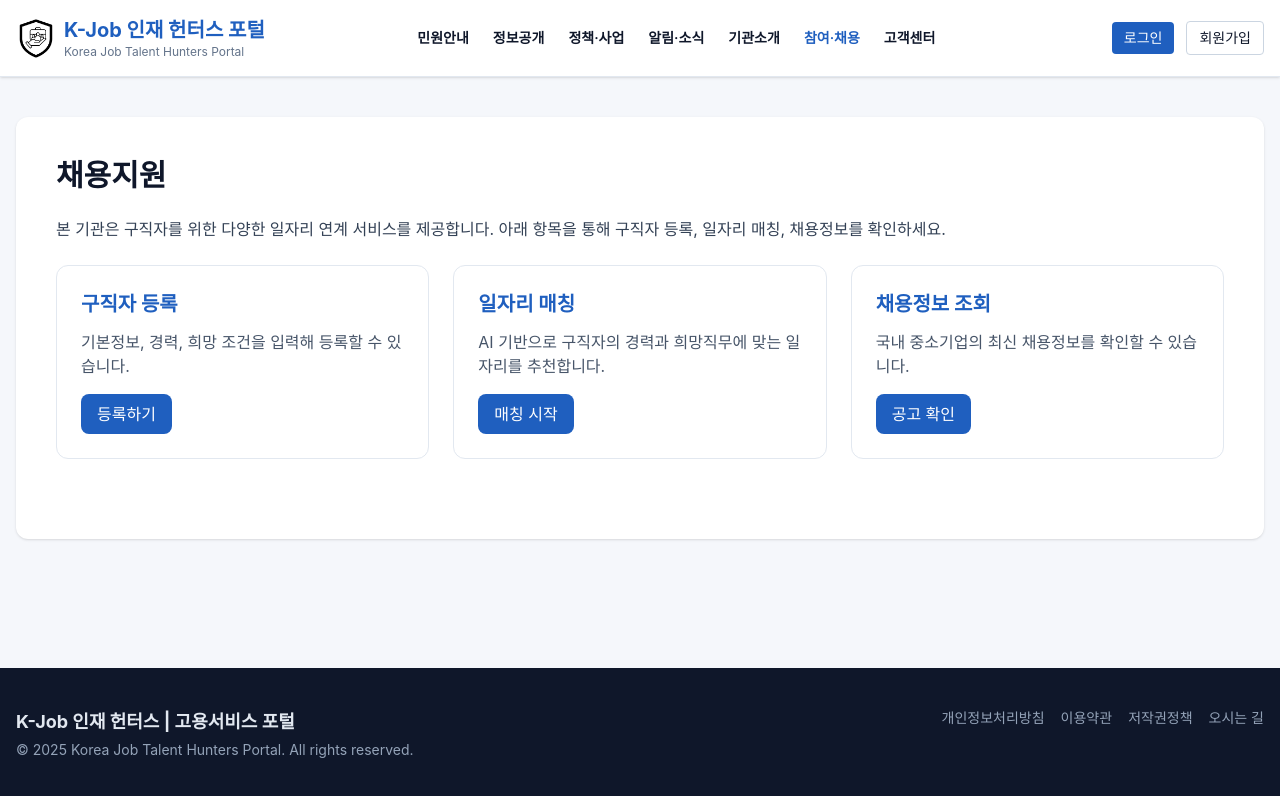
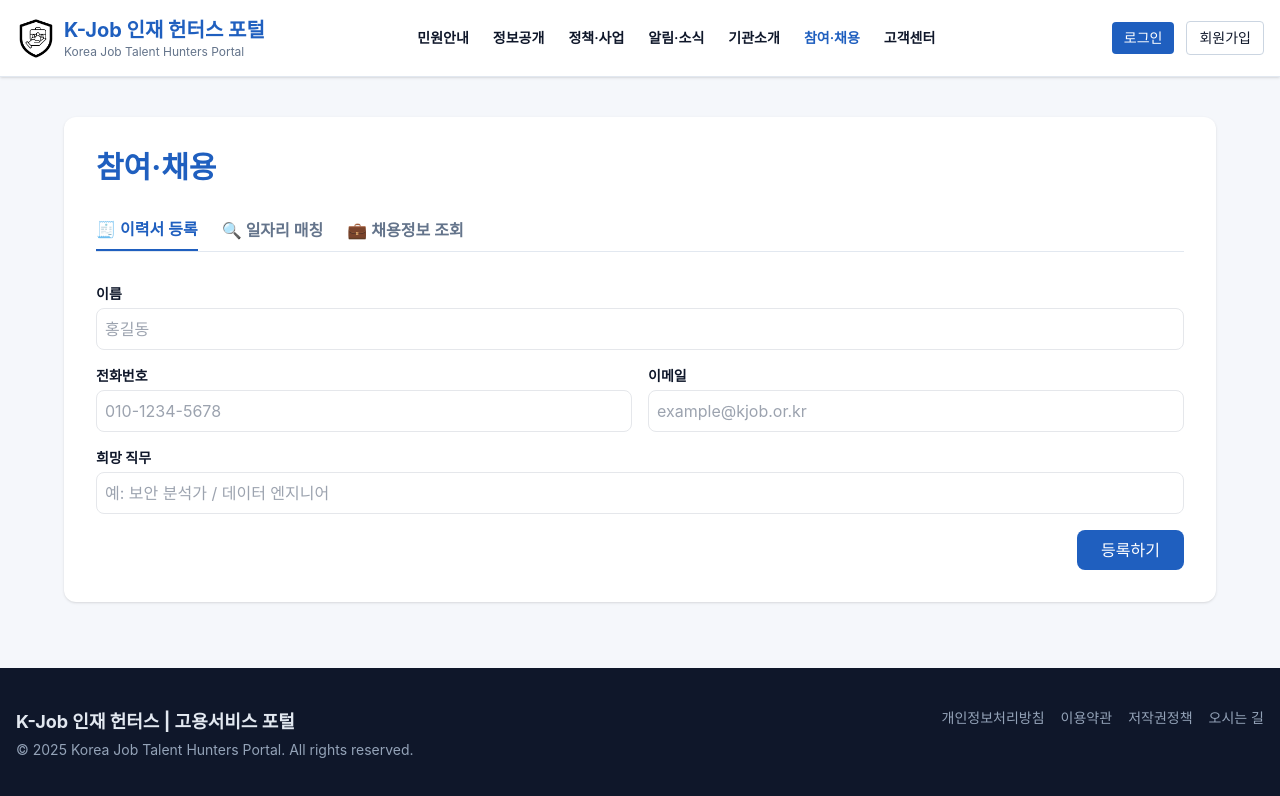
Before and after one commit to msung00/SK_Final, a Vue app in the folder genie-portal/: page /recruit in a window 1280 px wide. Shown: the top 796 px of the page. Built offline with nearby package versions, Linux system fonts and the light colour scheme.

Commit message:
Recruit Update

```diff
--- a/genie-portal/src/router/index.js
+++ b/genie-portal/src/router/index.js
@@ -18,6 +18,7 @@ import MatchingView from '@/views/MatchingView.vue'
 import JobsView from '@/views/JobsView.vue'
 import LoginView from '@/views/LoginView.vue'
 import RegistersView from '@/views/RegistersView.vue'
+import MyPage from '@/views/MyPage.vue'
 
 const router = createRouter({
   history: createWebHistory(import.meta.env.BASE_URL),
@@ -47,6 +48,7 @@ const router = createRouter({
     { path: '/:pathMatch(.*)*', redirect: '/' },
     { path: '/login', name: 'login', component: LoginView },
     { path: '/register', name: 'register', component: RegistersView },
+    { path: '/mypage', name: 'mypage', component: MyPage },
   ],
 })
 
--- a/genie-portal/src/views/NewsView.vue
+++ b/genie-portal/src/views/NewsView.vue
@@ -25,7 +25,7 @@
       <aside>
         <h2 class="text-xl font-bold mb-3 border-l-4 border-govblue pl-3">보도자료</h2>
         <div class="bg-white border border-slate-200 rounded-xl overflow-hidden">
-          <img src="C:\project\SK_Final\SK_Final\genie-portal\src\images\portal.png">
+          <img src="C:\project\SK_Final\SK_Final\genie-portal\src\images\KJob.png">
           <div class="p-4 space-y-2">
             <a href="#" class="font-semibold hover:underline">K-Job 포털 개편, 접근성 강화</a>
             <p class="text-sm text-slate-600">민원 편의성 향상과 정보 접근성 제고를 위한 디자인 개편 시행.</p>
--- a/genie-portal/src/views/RecruitView.vue
+++ b/genie-portal/src/views/RecruitView.vue
@@ -1,61 +1,217 @@
 <script setup>
-import { useRouter } from 'vue-router'
+import { ref, onMounted } from 'vue'
 
-const router = useRouter()
+// 탭 및 상태
+const activeTab = ref('resume')
+const applicant = ref(JSON.parse(localStorage.getItem('kjob.applicant') || 'null'))
+const appliedJobs = ref(JSON.parse(localStorage.getItem('kjob.applied') || '[]'))
 
-function goToRegister() {
-  router.push('/register')
+// 이력서 입력 폼
+const name = ref('')
+const phone = ref('')
+const email = ref('')
+const job = ref('')
+
+// ✅ 이력서 등록
+function saveApplicant() {
+  if (!name.value || !phone.value || !email.value || !job.value) {
+    alert('모든 항목을 입력해주세요.')
+    return
+  }
+
+  const data = {
+    name: name.value,
+    phone: phone.value,
+    email: email.value,
+    job: job.value,
+    date: new Date().toLocaleString(),
+  }
+
+  localStorage.setItem('kjob.applicant', JSON.stringify(data))
+  applicant.value = data
+  alert('이력서가 등록되었습니다!')
 }
 
-function startMatching() {
-  router.push('/matching')
-}
+// ✅ 일자리 매칭 더미 데이터 (확장판)
+const matchList = [
+  { title: '백엔드 개발자', company: 'K-Job 데이터센터', score: 95, location: '서울' },
+  { title: 'AI 연구원', company: '스마트AI연구소', score: 93, location: '대전' },
+  { title: '공공기관 보안 담당자', company: '국가정보보호원', score: 91, location: '부산' },
+  { title: '데이터 엔지니어', company: '공공데이터랩', score: 89, location: '세종' },
+  { title: '웹 프론트엔드 개발자', company: '지니정보시스템', score: 88, location: '서울' },
+  { title: '정보보호 컨설턴트', company: 'K-SECURITY', score: 86, location: '인천' },
+  { title: 'AI 모델 트레이너', company: 'SmartVision AI', score: 85, location: '대전' },
+  { title: '서버 관리자', company: '공공정보센터', score: 84, location: '광주' },
+  { title: '데이터 품질 분석가', company: 'DataQuality Inc.', score: 83, location: '부산' },
+  { title: '클라우드 운영 엔지니어', company: 'CloudBridge', score: 82, location: '서울' },
+]
 
-function viewJobs() {
-  router.push('/jobs')
+// ✅ 채용공고 더미 데이터 (10건)
+const jobs = [
+  { id: 1, title: 'AI 개발 연구원', company: 'K-Job AI팀', location: '대전', date: '2025-11-10 ~ 11-30' },
+  { id: 2, title: '정보보안 담당자', company: '국가정보보호원', location: '서울', date: '2025-11-05 ~ 11-28' },
+  { id: 3, title: '데이터 분석가', company: '공공데이터랩', location: '부산', date: '2025-10-25 ~ 11-25' },
+  { id: 4, title: '시스템 엔지니어', company: '지니정보시스템', location: '세종', date: '2025-11-01 ~ 11-25' },
+  { id: 5, title: 'AI 모델 옵티마이저', company: '스마트AI연구소', location: '서울', date: '2025-11-12 ~ 12-01' },
+  { id: 6, title: '네트워크 관리자', company: '공공정보센터', location: '인천', date: '2025-10-30 ~ 11-27' },
+  { id: 7, title: '웹 서비스 기획자', company: 'K-Job 플랫폼기획팀', location: '광주', date: '2025-11-03 ~ 11-29' },
+  { id: 8, title: 'DB 운영 엔지니어', company: '데이터넷', location: '서울', date: '2025-11-08 ~ 12-02' },
+  { id: 9, title: '정보보호 정책담당', company: '공공보안정책센터', location: '대구', date: '2025-11-09 ~ 11-30' },
+  { id: 10, title: 'AI 인프라 엔지니어', company: 'SmartVision AI', location: '대전', date: '2025-11-01 ~ 11-27' },
+]
+
+// ✅ 지원하기
+function apply(job) {
+  if (!applicant.value) {
+    alert('먼저 이력서를 등록해주세요.')
+    return
+  }
+
+  const list = JSON.parse(localStorage.getItem('kjob.applied') || '[]')
+  list.push({
+    ...job,
+    dateApplied: new Date().toLocaleString(),
+    applicant: applicant.value.name,
+  })
+  localStorage.setItem('kjob.applied', JSON.stringify(list))
+  appliedJobs.value = list
+  alert(`"${job.title}" 공고에 지원이 완료되었습니다.`)
 }
 </script>
 
 <template>
-  <div class="bg-white rounded-xl shadow p-10">
-    <h1 class="text-3xl font-extrabold mb-6">채용지원</h1>
-    <p class="text-slate-700 mb-6">
-      본 기관은 구직자를 위한 다양한 일자리 연계 서비스를 제공합니다.
-      아래 항목을 통해 구직자 등록, 일자리 매칭, 채용정보를 확인하세요.
-    </p>
+  <div class="bg-white rounded-xl shadow p-8 max-w-6xl mx-auto">
+    <h1 class="text-3xl font-bold text-govblue mb-8">참여·채용</h1>
 
-    <div class="grid grid-cols-3 gap-6 mb-10">
-      <div class="border border-slate-200 rounded-xl p-6 hover:shadow-lg transition group">
-        <h2 class="text-xl font-bold text-govblue mb-3">구직자 등록</h2>
-        <p class="text-slate-600 mb-4">기본정보, 경력, 희망 조건을 입력해 등록할 수 있습니다.</p>
-        <button
-          @click="goToRegister"
-          class="bg-govblue text-white px-4 py-2 rounded-lg hover:bg-blue-700 transition"
-        >
+    <!-- 탭 -->
+    <div class="flex gap-6 border-b border-slate-200 mb-8">
+      <button
+        @click="activeTab = 'resume'"
+        :class="['pb-2 font-semibold', activeTab === 'resume' ? 'text-govblue border-b-2 border-govblue' : 'text-slate-500']"
+      >
+        🧾 이력서 등록
+      </button>
+      <button
+        @click="activeTab = 'match'"
+        :class="['pb-2 font-semibold', activeTab === 'match' ? 'text-govblue border-b-2 border-govblue' : 'text-slate-500']"
+      >
+        🔍 일자리 매칭
+      </button>
+      <button
+        @click="activeTab = 'jobs'"
+        :class="['pb-2 font-semibold', activeTab === 'jobs' ? 'text-govblue border-b-2 border-govblue' : 'text-slate-500']"
+      >
+        💼 채용정보 조회
+      </button>
+    </div>
+
+    <!-- 🧾 이력서 등록 -->
+    <div v-if="activeTab === 'resume'" class="space-y-4">
+      <div>
+        <label class="block text-sm font-semibold mb-1">이름</label>
+        <input v-model="name" type="text" placeholder="홍길동" class="border rounded-lg w-full p-2" />
+      </div>
+      <div class="grid grid-cols-2 gap-4">
+        <div>
+          <label class="block text-sm font-semibold mb-1">전화번호</label>
+          <input v-model="phone" type="text" placeholder="010-1234-5678" class="border rounded-lg w-full p-2" />
+        </div>
+        <div>
+          <label class="block text-sm font-semibold mb-1">이메일</label>
+          <input v-model="email" type="email" placeholder="example@kjob.or.kr" class="border rounded-lg w-full p-2" />
+        </div>
+      </div>
+      <div>
+        <label class="block text-sm font-semibold mb-1">희망 직무</label>
+        <input v-model="job" type="text" placeholder="예: 보안 분석가 / 데이터 엔지니어" class="border rounded-lg w-full p-2" />
+      </div>
+
+      <div class="text-right">
+        <button @click="saveApplicant" class="bg-govblue text-white px-6 py-2 rounded-lg hover:bg-blue-700">
           등록하기
         </button>
       </div>
+    </div>
 
-      <div class="border border-slate-200 rounded-xl p-6 hover:shadow-lg transition group">
-        <h2 class="text-xl font-bold text-govblue mb-3">일자리 매칭</h2>
-        <p class="text-slate-600 mb-4">AI 기반으로 구직자의 경력과 희망직무에 맞는 일자리를 추천합니다.</p>
-        <button
-          @click="startMatching"
-          class="bg-govblue text-white px-4 py-2 rounded-lg hover:bg-blue-700 transition"
-        >
-          매칭 시작
-        </button>
+    <!-- 🔍 일자리 매칭 -->
+    <div v-else-if="activeTab === 'match'" class="space-y-4">
+      <div v-if="!applicant" class="text-slate-600 text-center py-10">
+        📝 먼저 이력서를 등록해주세요.
       </div>
+      <div v-else>
+        <p class="mb-4 text-slate-700">
+          <strong>{{ applicant.name }}</strong> 님에게 추천드리는 일자리입니다:
+        </p>
+        <ul class="space-y-3">
+          <li
+            v-for="m in matchList"
+            :key="m.title"
+            class="border rounded-lg p-4 flex justify-between items-center hover:bg-slate-50 transition"
+          >
+            <div>
+              <p class="font-bold">{{ m.title }}</p>
+              <p class="text-sm text-slate-500">{{ m.company }} · {{ m.location }}</p>
+            </div>
+            <span class="text-govblue font-semibold">{{ m.score }}점</span>
+          </li>
+        </ul>
+      </div>
+    </div>
 
-      <div class="border border-slate-200 rounded-xl p-6 hover:shadow-lg transition group">
-        <h2 class="text-xl font-bold text-govblue mb-3">채용정보 조회</h2>
-        <p class="text-slate-600 mb-4">국내 중소기업의 최신 채용정보를 확인할 수 있습니다.</p>
-        <button
-          @click="viewJobs"
-          class="bg-govblue text-white px-4 py-2 rounded-lg hover:bg-blue-700 transition"
-        >
-          공고 확인
-        </button>
+    <!-- 💼 채용정보 -->
+    <div v-else class="space-y-4">
+      <div v-if="!applicant" class="text-slate-600 text-center py-10">
+        📝 먼저 이력서를 등록해주세요.
+      </div>
+      <div v-else>
+        <table class="w-full text-left border-collapse">
+          <thead>
+            <tr class="bg-govblue text-white">
+              <th class="p-3 rounded-tl-lg">공고명</th>
+              <th class="p-3">기관명</th>
+              <th class="p-3">근무지</th>
+              <th class="p-3">기간</th>
+              <th class="p-3 rounded-tr-lg text-center">지원</th>
+            </tr>
+          </thead>
+          <tbody>
+            <tr
+              v-for="job in jobs"
+              :key="job.id"
+              class="border-b hover:bg-slate-50 transition"
+            >
+              <td class="p-3 font-semibold">{{ job.title }}</td>
+              <td class="p-3">{{ job.company }}</td>
+              <td class="p-3">{{ job.location }}</td>
+              <td class="p-3">{{ job.date }}</td>
+              <td class="p-3 text-center">
+                <button
+                  @click="apply(job)"
+                  class="bg-govblue text-white px-4 py-1 rounded hover:bg-blue-700 text-sm"
+                >
+                  지원하기
+                </button>
+              </td>
+            </tr>
+          </tbody>
+        </table>
+
+        <div v-if="appliedJobs.length" class="mt-10">
+          <h2 class="text-xl font-semibold text-govblue mb-4">📄 내 지원 내역</h2>
+          <ul class="space-y-3">
+            <li
+              v-for="a in appliedJobs"
+              :key="a.title"
+              class="border rounded-lg p-4 flex justify-between items-center"
+            >
+              <div>
+                <p class="font-semibold">{{ a.title }}</p>
+                <p class="text-sm text-slate-500">{{ a.company }} · {{ a.location }}</p>
+              </div>
+              <p class="text-xs text-slate-400">{{ a.dateApplied }}</p>
+            </li>
+          </ul>
+        </div>
       </div>
     </div>
   </div>
```
Also changed, not shown: genie-portal/src/views/HomeView.vue (+5 -10 lines), genie-portal/src/views/JobsView.vue (+12 -9 lines), genie-portal/src/images/KJob.png (added).
